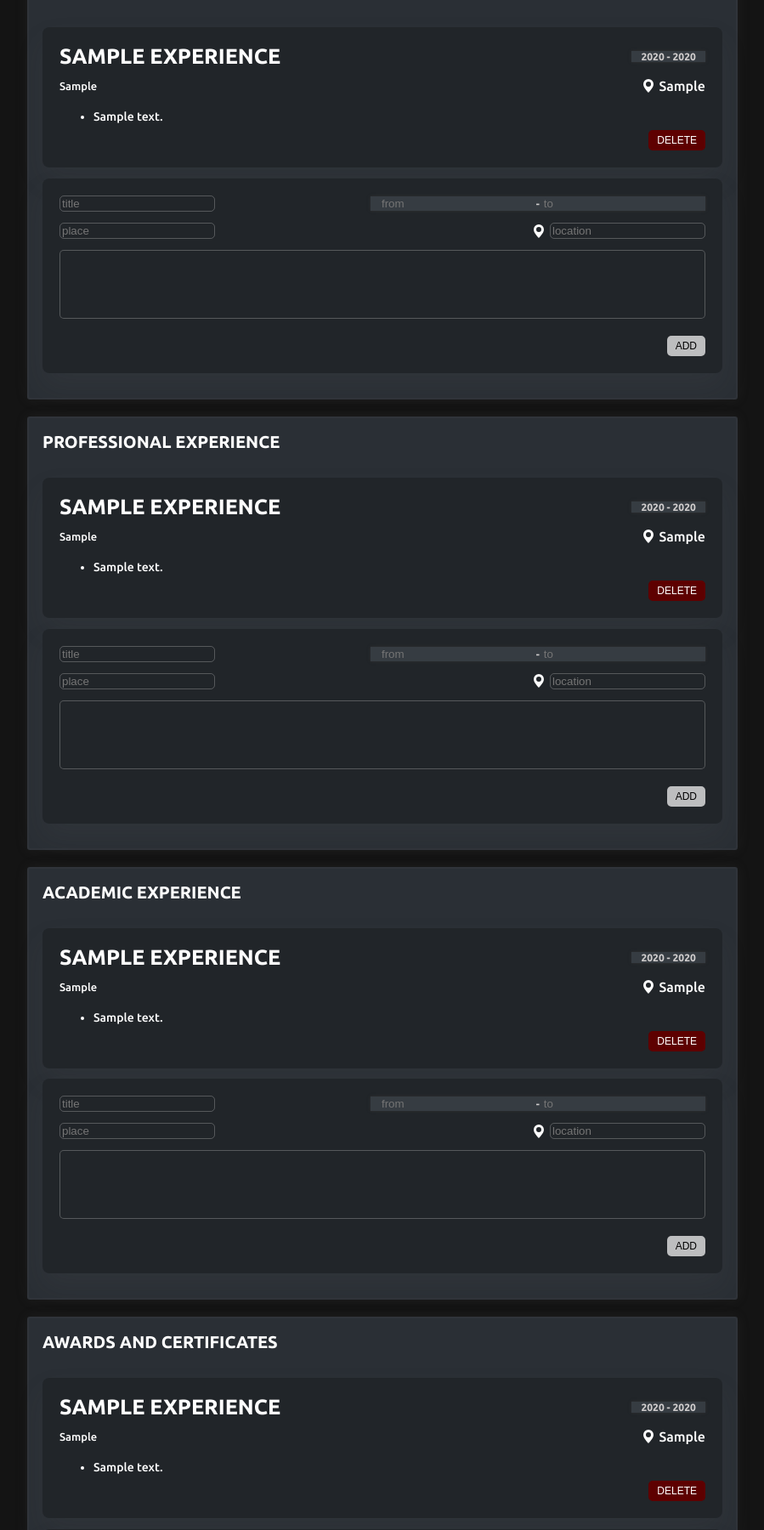
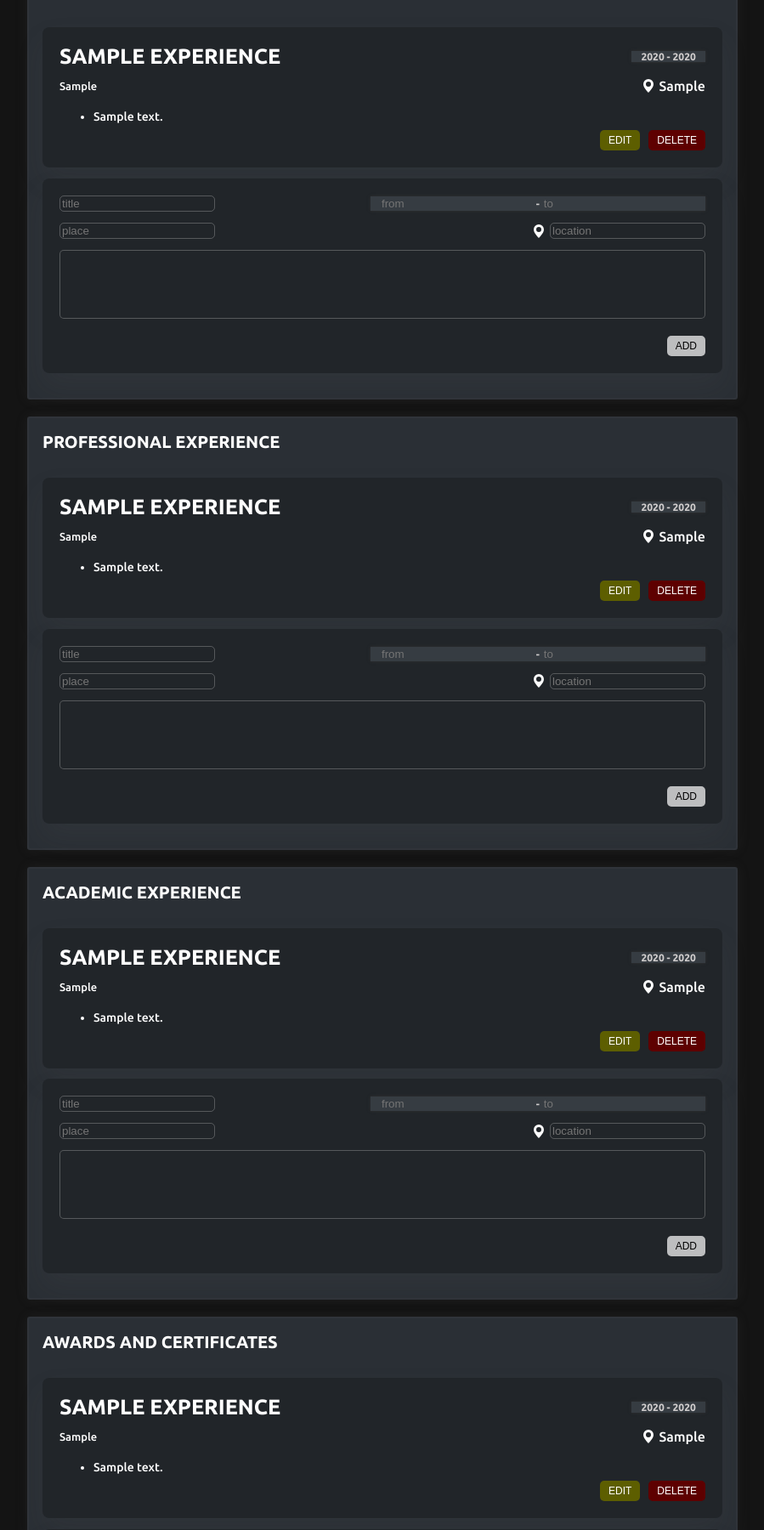
Before and after one commit to UmerBaig123/dynamicFolio, a Django app: template admin_interface/templates/edit_resume.html in a window 1280 px wide; the page is wider, and only the part inside the window is pictured. Shown: the part 545-2345 px from the top of that part at 85% size, without its empty margins (230-1129 px from the left). Run offline with Django 4.2, Linux system fonts and the light colour scheme; the template is opened without the code that fills it: most values are stand-ins (such as "Sample title", 1, 10 or a date in 2020); parts of the project's set-up code (start-up, migrations or seed data) failed here and were passed over.

Commit message:
adds feature to edit experiences in resume page

```diff
--- a/admin_interface/templates/edit_resume.html
+++ b/admin_interface/templates/edit_resume.html
@@ -75,7 +75,7 @@
   <section class="education">
     <h2 class="heading">Education</h2>
     {% for experience in education %}
-    <div class="insideBox">
+    <div class="insideBox" id="{{experience.id}}">
       <div class="degreeYear">
         <h3 class="title"><b>{{experience.experience_name}}</b></h3>
         <!-- prettier-ignore -->
@@ -114,6 +114,13 @@
       </ul>
       {% endif %}
       <div style="width: 100%; display: flex; justify-content: flex-end;gap:10px">
+        <button
+          class="okBtn"
+          style="font-size: 12px; font-weight: 100;background-color: rgb(93, 94, 0);color: white;"
+           onclick="onEditClick('{{experience.id}}','{{experience.experience_name}}','{{experience.experience_to_year}}','{{experience.experience_from_year}}','{{experience.experience_place}}','{{experience.experience_location}}','{{experience.experience_description}}')"
+        >
+          edit
+        </button>
         <button
           class="okBtn"
           style="font-size: 12px; font-weight: 100;background-color: rgb(94, 0, 0);color: white;"
@@ -174,7 +181,7 @@
   <section class="profExperience">
     <h2 class="heading">Professional Experience</h2>
     {% for experience in professional %}
-    <div class="insideBox">
+    <div class="insideBox" id="{{experience.id}}">
       <div class="degreeYear">
         <h3 class="title"><b>{{experience.experience_name}}</b></h3>
         <!-- prettier-ignore -->
@@ -213,6 +220,13 @@
       </ul>
       {% endif %}
       <div style="width: 100%; display: flex; justify-content: flex-end;gap:10px">
+        <button
+          class="okBtn"
+          style="font-size: 12px; font-weight: 100;background-color: rgb(93, 94, 0);color: white;"
+           onclick="onEditClick('{{experience.id}}','{{experience.experience_name}}','{{experience.experience_to_year}}','{{experience.experience_from_year}}','{{experience.experience_place}}','{{experience.experience_location}}','{{experience.experience_description}}')"
+        >
+          edit
+        </button>
         <button
           class="okBtn"
           style="font-size: 12px; font-weight: 100;background-color: rgb(94, 0, 0);color: white;"
@@ -273,7 +287,7 @@
   <section class="academicExperience">
     <h2 class="heading">Academic Experience</h2>
     {% for experience in academic %}
-    <div class="insideBox">
+    <div class="insideBox" id="{{experience.id}}">
       <div class="degreeYear">
         <h3 class="title"><b>{{experience.experience_name}}</b></h3>
         <!-- prettier-ignore -->
@@ -312,6 +326,13 @@
       </ul>
       {% endif %}
       <div style="width: 100%; display: flex; justify-content: flex-end;gap:10px">
+        <button
+          class="okBtn"
+          style="font-size: 12px; font-weight: 100;background-color: rgb(93, 94, 0);color: white;"
+           onclick="onEditClick('{{experience.id}}','{{experience.experience_name}}','{{experience.experience_to_year}}','{{experience.experience_from_year}}','{{experience.experience_place}}','{{experience.experience_location}}','{{experience.experience_description}}')"
+        >
+          edit
+        </button>
         <button
           class="okBtn"
           style="font-size: 12px; font-weight: 100;background-color: rgb(94, 0, 0);color: white;"
@@ -372,7 +393,7 @@
   <section class="AwardsCertificates">
     <h2 class="heading">Awards and Certificates</h2>
     {% for experience in awards %}
-    <div class="insideBox">
+    <div class="insideBox" id="{{experience.id}}">
       <div class="degreeYear">
         <h3 class="title"><b>{{experience.experience_name}}</b></h3>
         <!-- prettier-ignore -->
@@ -411,6 +432,13 @@
       </ul>
       {% endif %}
       <div style="width: 100%; display: flex; justify-content: flex-end;gap:10px">
+        <button
+          class="okBtn"
+          style="font-size: 12px; font-weight: 100;background-color: rgb(93, 94, 0);color: white;"
+          onclick="onEditClick('{{experience.id}}','{{experience.experience_name}}','{{experience.experience_to_year}}','{{experience.experience_from_year}}','{{experience.experience_place}}','{{experience.experience_location}}','{{experience.experience_description}}')"
+        >
+          edit
+        </button>
         <button
           class="okBtn"
           style="font-size: 12px; font-weight: 100;background-color: rgb(94, 0, 0);color: white;"
@@ -467,6 +495,7 @@
           add
         </button>
     </div>
+    </div>
   </section>
 </div>
 <script>
@@ -516,7 +545,98 @@
           location.reload();
         }
       });
-    var form = document.createElement("form");
+  }
+  function onEditClick(id,name,to,from,place,location,description){
+    document.getElementById(id).innerHTML = `
+
+      <div class="degreeYear">
+        <h3 class="title">
+          <b><input type="text"
+            value="${name}"
+            id="${id}-edit-title" placeholder="title" /></b>
+        </h3>
+        <!-- prettier-ignore -->
+        <span class="dateDiff"
+          ><b>
+            <input id="${id}-edit-from"
+            value="${from}"
+            type="number" placeholder="from"> -
+            <input  id="${id}-edit-to"
+            value="${to}"
+            type="number" placeholder="to"></b
+          ></span
+        >
+      </div>
+      <div class="degreeYear">
+        <p class="expPlace">
+          <input type="text"
+          value="${place}"
+          id="${id}-edit-place" placeholder="place" />
+        </p>
+        <div style="display: flex; align-items: center; gap: 5px">
+          <svg
+            xmlns="http://www.w3.org/2000/svg"
+            width="16"
+            height="16"
+            fill="currentColor"
+            class="bi bi-geo-alt-fill"
+            viewBox="0 0 16 16"
+          >
+            <path
+              d="M8 16s6-5.686 6-10A6 6 0 0 0 2 6c0 4.314 6 10 6 10m0-7a3 3 0 1 1 0-6 3 3 0 0 1 0 6"
+            /></svg
+          ><input type="text"
+          value="${location}"
+          id="${id}-edit-location" placeholder="location" />
+        </div>
+      </div>
+      <textarea
+        id="${id}-edit-description"
+        style="width: 100%; margin-bottom: 20px"
+        rows="5"
+      >${description}</textarea>
+      <div style="width: 100%; display: flex; justify-content: flex-end">
+        <button
+          class="okBtn"
+          style="font-size: 12px; font-weight: 100;background-color:green;color:white"
+          onclick="editExperience('${id}-edit','${id}')"
+        >
+          ok
+        </button>
+    </div>
+    `;
+  }
+  function editExperience(idPrefix,id){
+    replaceList(idPrefix+"-description");
+    var experience_id = id;
+    var experience_name = document.getElementById(idPrefix + "-title").value;
+    var experience_from = document.getElementById(idPrefix + "-from").value;
+    var experience_to = document.getElementById(idPrefix + "-to").value;
+    var experience_place = document.getElementById(idPrefix + "-place").value;
+    var experience_location = document.getElementById(idPrefix + "-location").value;
+    var experience_description = document.getElementById(idPrefix + "-description").value.replace(/\n/g, "</li><li>");
+    fetch("{% url 'edit_experience' %}", {
+      method: "POST",
+      headers: {
+        "Content-Type": "application/json",
+        "X-CSRFToken": "{{ csrf_token }}",
+      },
+      body: JSON.stringify({
+        experience_id: experience_id,
+        experience_name: experience_name,
+        experience_from_year: experience_from,
+        experience_to_year: experience_to,
+        experience_place: experience_place,
+        experience_location: experience_location,
+        experience_description: experience_description,
+      }),
+    })
+      .then((response) => response.json())
+      .then((data) => {
+        if (data.status == 200) {
+          location.reload();
+        }
+      });
   }
   function deleteExperience(id){
     fetch("{% url 'delete_experience' %}", {
--- a/admin_interface/urls.py
+++ b/admin_interface/urls.py
@@ -14,5 +14,6 @@ urlpatterns = [
     path('edit_course/', views.edit_course.as_view(), name='edit_course'),
     path('resume/', views.edit_resume, name='admin_resume'),
     path('add_experience/', views.add_experience.as_view(), name='add_experience'),
+    path('edit_experience/', views.edit_experience.as_view(), name='edit_experience'),
     path('delete_experience/', views.delete_experience.as_view(), name='delete_experience'),
 ]
```
Also changed, not shown: admin_interface/views.py (+18 -0 lines).
